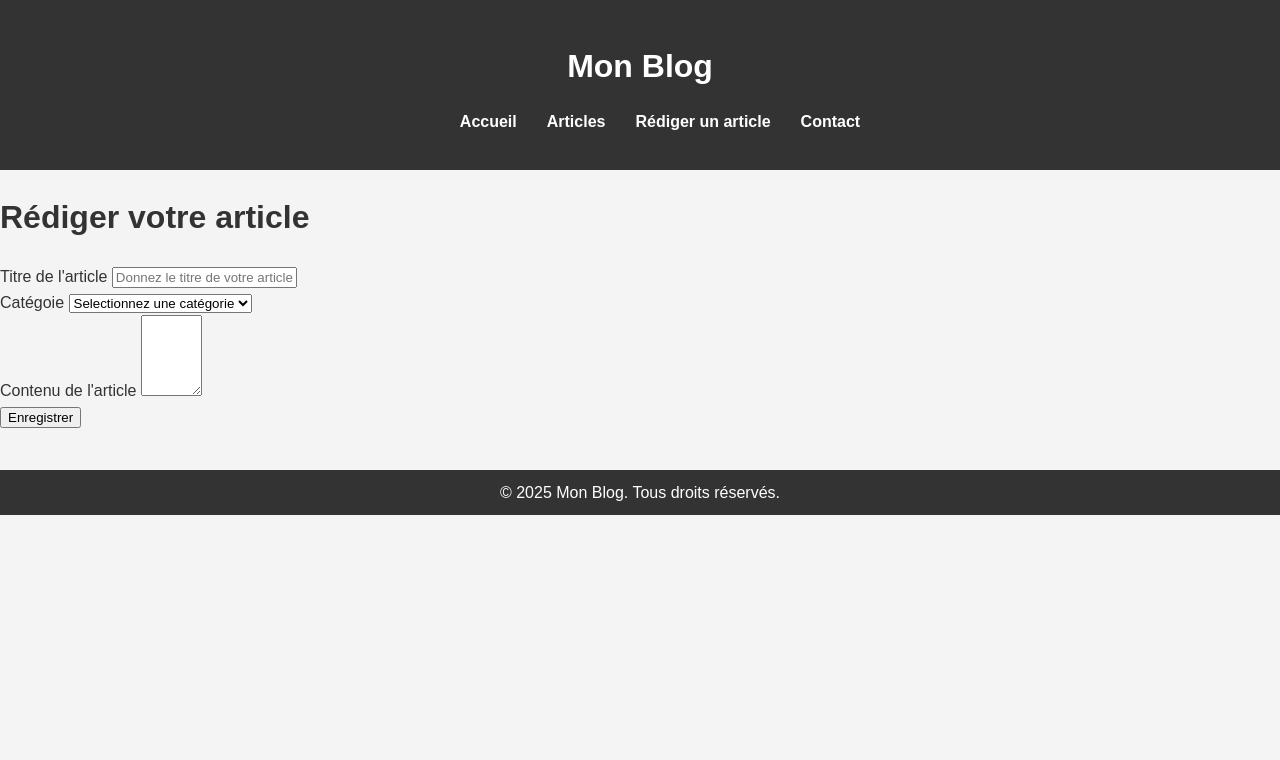
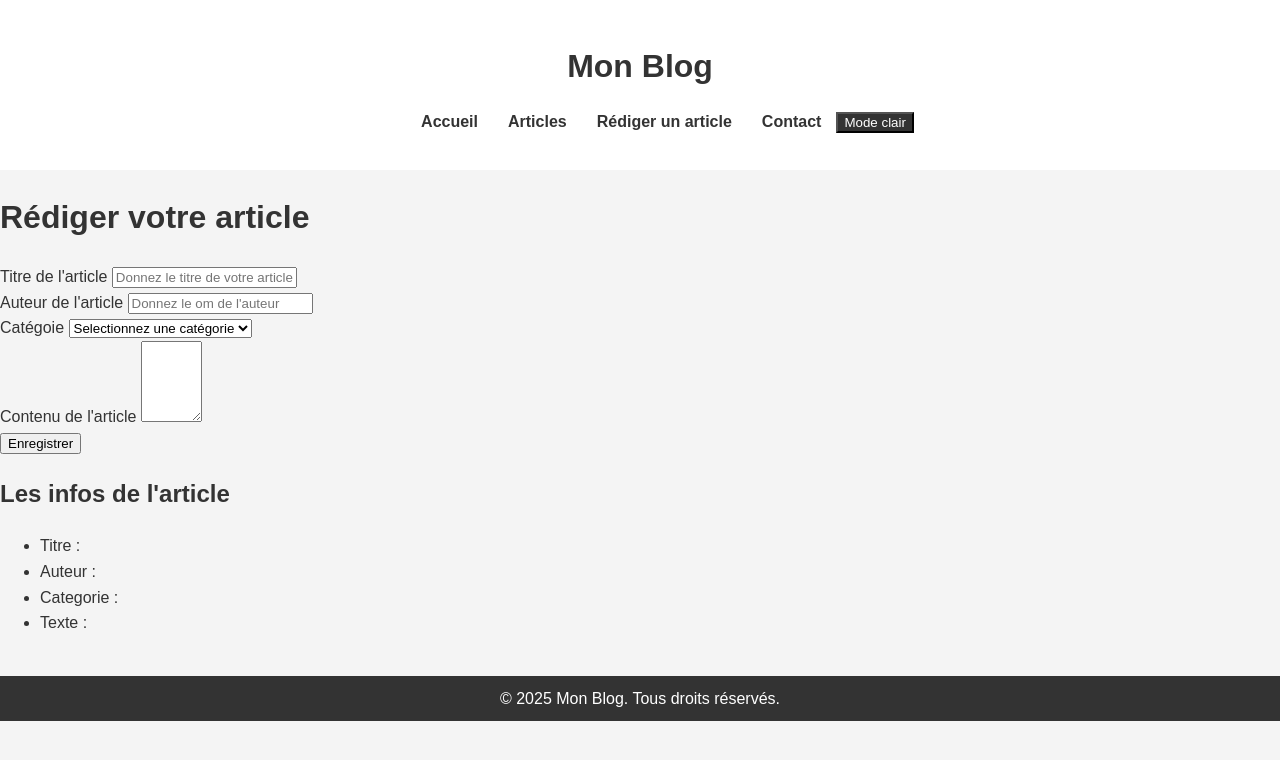
Before and after one commit to Ouzy012/tp_react_fsw_nov24, a React (Create React App) app: page /rediger-article in a window 1280 px wide. Shown: the top 760 px of the page. Built offline with nearby package versions, Linux system fonts and the light colour scheme.

Commit message:
seance sur les etats et les evenement

```diff
--- a/src/component/layouts/nav/Nav.js
+++ b/src/component/layouts/nav/Nav.js
@@ -1,25 +1,51 @@
 import { NavLink } from "react-router";
-import './nav.css';
+import "./nav.css";
+import { useState } from "react";
 
 const Nav = () => {
+  const [mode, setMode] = useState(false);
+
   return (
-    <header>
+    <header
+      style={{
+        backgroundColor: mode ? "#333" : "#fff",
+        color: mode ? "#fff" : "#333",
+      }}
+    >
       <div className="container">
         <h1>Mon Blog</h1>
         <nav>
           <ul>
             <li>
-              <a href="" >Accueil</a>
+              <NavLink style={{ color: mode ? "#fff" : "#333" }} to="#">
+                Accueil
+              </NavLink>
             </li>
             <li>
-              <a href="">Articles</a>
+              <NavLink style={{ color: mode ? "#fff" : "#333" }} to="#">
+                Articles
+              </NavLink>
             </li>
             <li>
-              <NavLink to="/rediger-article">Rédiger un article</NavLink>
+              <NavLink
+                style={{ color: mode ? "#fff" : "#333" }}
+                to="/rediger-article"
+              >
+                Rédiger un article
+              </NavLink>
             </li>
             <li>
-              <a href="">Contact</a>
+              <NavLink style={{ color: mode ? "#fff" : "#333" }} to="#">
+                Contact
+              </NavLink>
             </li>
+            <button
+              onClick={() => setMode(!mode)}
+              style={{ backgroundColor: mode ? "#fff" : "#333", color: mode ? "#333" : "#fff" }}
+              className="btn"
+            >
+              Mode {mode ? "sombre" : "clair"}
+            </button>
           </ul>
         </nav>
       </div>
--- a/src/component/layouts/nav/nav.css
+++ b/src/component/layouts/nav/nav.css
@@ -1,7 +1,7 @@
 /* En-tête */
 header {
-    background-color: #333;
-    color: #fff;
+    background-color: #fff;
+    color: #333;
     padding: 20px 0;
 }
 
@@ -21,7 +21,7 @@ header nav ul li {
 }
 
 header nav ul li a {
-    color: #fff;
+    color: #333;
     text-decoration: none;
     font-weight: bold;
 }
@@ -29,3 +29,9 @@ header nav ul li a {
 header nav ul li a:hover {
     text-decoration: underline;
 }
+
+.btn {
+    background-color: #333;
+    color: #fff;
+    cursor: pointer;
+}
--- a/src/component/ui/article/Article.js
+++ b/src/component/ui/article/Article.js
@@ -4,10 +4,13 @@ import { useState } from "react";
 
 const Article = ({ title, resume, slug }) => {
   const [loading, setLoading] = useState(true);
+  const [view, setView] = useState(0);
 
   setTimeout(() => {
     setLoading(false);
-  }, 5000);
+  }, 1000);
+
+  const compterLecture = () => setView(view + 1);
   return (
     <article>
       {loading ? (
@@ -15,8 +18,15 @@ const Article = ({ title, resume, slug }) => {
       ) : (
         <>
           <h3>{title}</h3>
+          <span>Lu {view} fois</span>
           <p> {resume} </p>
-          <NavLink href="#">Lire la suite</NavLink>
+          <NavLink href="#">Lire la suite</NavLink>{" "}
+          {/* <NavLink onClick={compterLecture} href="#">
+            Commencer la lecture
+          </NavLink> */}
+          <NavLink onClick={() => setView(view + 1)} href="#">
+            Commencer la lecture
+          </NavLink>
         </>
       )}
     </article>
--- a/src/component/ui/input/Input.js
+++ b/src/component/ui/input/Input.js
@@ -1,4 +1,7 @@
-const Input = ({ label, type, name, placeholder, required = true }) => {
+import { useState } from "react";
+
+const Input = ({ label, type, name, placeholder, onChangeValue, required = true }) => {
+
   return (
     <>
       <label> {label} </label>
@@ -7,6 +10,7 @@ const Input = ({ label, type, name, placeholder, required = true }) => {
         name={name}
         placeholder={placeholder}
         required={required}
+        onChange={onChangeValue}
       />
     </>
   );
@@ -14,11 +18,11 @@ const Input = ({ label, type, name, placeholder, required = true }) => {
 
 export default Input;
 
-export const Select = ({ label, name, option }) => {
+export const Select = ({ label, name, option, select }) => {
   return (
     <>
       <label> {label} </label>
-      <select name={name}>
+      <select name={name} onChange={select}>
         <option value="">Selectionnez une catégorie</option>
         {option.map((value) => (
           <option key={value.id} value={value.name}>
@@ -31,11 +35,11 @@ export const Select = ({ label, name, option }) => {
   );
 };
 
-export const TextArea = ({ label, name }) => {
+export const TextArea = ({ label, name, onChangeValue }) => {
   return (
     <>
       <label> {label} </label>
-      <textarea cols="5" rows="5" name={name}></textarea>
+      <textarea cols="5" rows="5" name={name} onChange={onChangeValue}></textarea>
     </>
   );
 };
--- a/src/pages/Home.js
+++ b/src/pages/Home.js
@@ -1,6 +1,7 @@
 import Article from "../component/ui/article/Article";
 
 const Home = () => {
+
   const articles = [
     {
       title: "Titre 1",
--- a/src/pages/article/AddArticle.js
+++ b/src/pages/article/AddArticle.js
@@ -1,11 +1,30 @@
+import { useState } from "react";
 import Button from "../../component/ui/buttons/Button";
 import Input, { Select, TextArea } from "../../component/ui/input/Input";
 
 const AddArticle = () => {
   const categories = [
-    {id: 1, name: "Sport"},
-    {id: 2, name: "Culture"},
+    { id: 1, name: "Sport" },
+    { id: 2, name: "Culture" },
   ];
+
+  const [title, setTitle] = useState("");
+  const [author, setAuthor] = useState("");
+  const [category, setCategory] = useState("");
+  const [contenu, setContenu] = useState("");
+
+  const handleInputTitle = (event) => {
+    setTitle(event.target.value);
+  };
+  const handleInputAuthor = (event) => {
+    setAuthor(event.target.value);
+  };
+  const handleSelect = (event) => {
+    setCategory(event.target.value);
+  };
+  const handleContent = (event) => {
+    setContenu(event.target.value);
+  };
   return (
     <>
       <h1>Rédiger votre article</h1>
@@ -17,20 +36,38 @@ const AddArticle = () => {
             name="title"
             placeholder="Donnez le titre de votre article"
             required={false}
+            onChangeValue={handleInputTitle}
+          />
+        </div>
+        <div>
+          <Input
+            label="Auteur de l'article"
+            type="text"
+            name="author"
+            placeholder="Donnez le om de l'auteur"
+            required={false}
+            onChangeValue={handleInputAuthor}
           />
         </div>
 
         <div>
-          <Select label="Catégoie" name="category" option={categories}/>
+          <Select label="Catégoie" name="category" option={categories} select={handleSelect} />
         </div>
         <div>
-          <TextArea label="Contenu de l'article" name="content"/>
+          <TextArea label="Contenu de l'article" name="content" onChangeValue={handleContent} />
         </div>
 
         <div>
           <Button name="Enregistrer" />
         </div>
       </form>
+      <h2>Les infos de l'article</h2>
+      <ul>
+        <li>Titre : {title} </li>
+        <li>Auteur : {author} </li>
+        <li>Categorie : {category} </li>
+        <li>Texte : {contenu} </li>
+      </ul>
     </>
   );
 };
```
